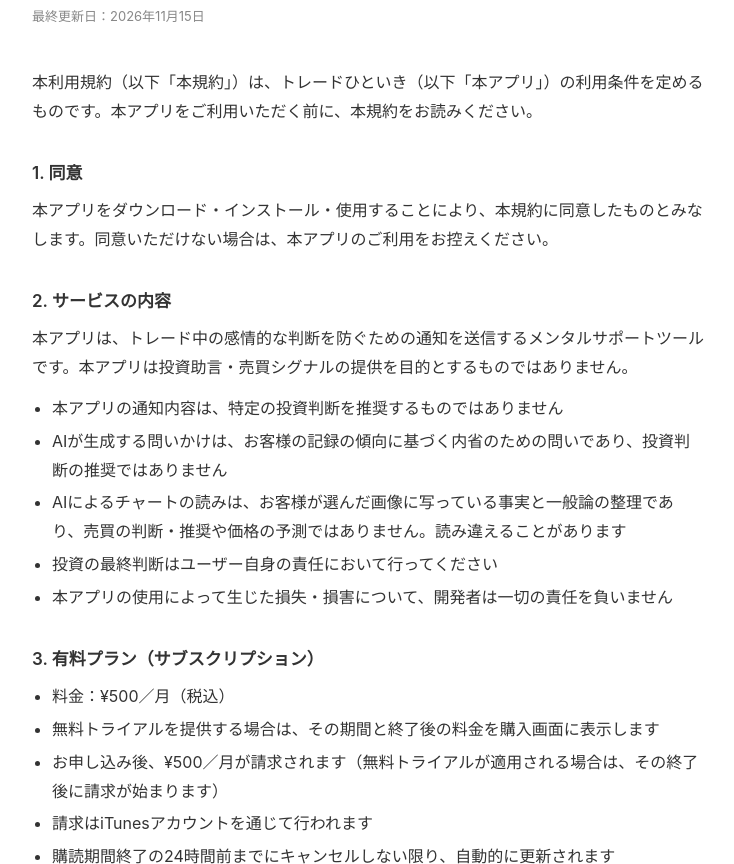
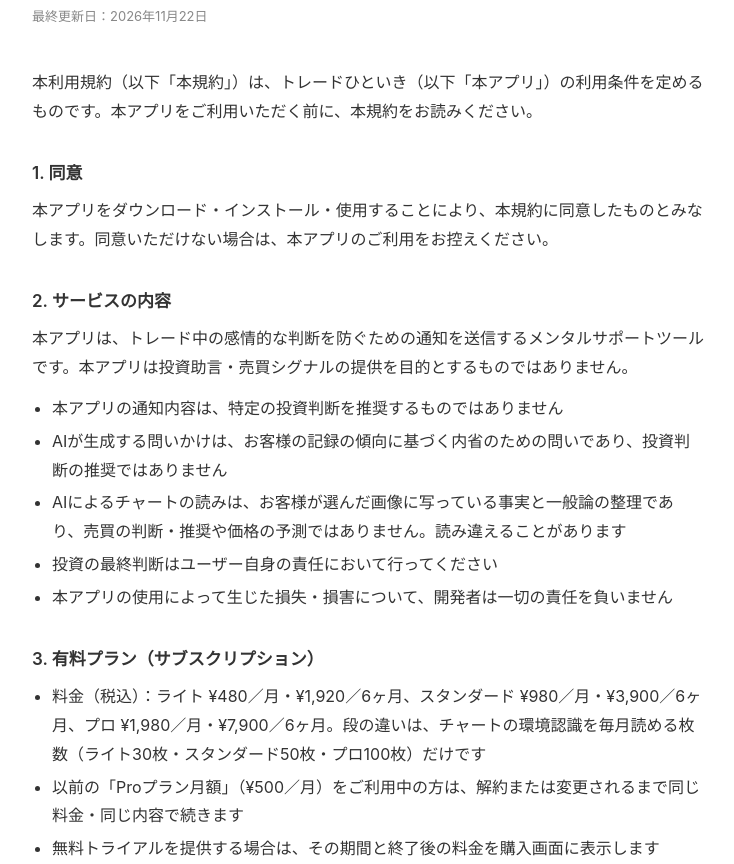
Before and after one commit to seiya-sugimoto/tradehitoiki-site, a plain HTML site: page terms.html in a window 1280 px wide. Shown: the part 91-955 px from the top of the page, without its empty margins (272-1006 px from the left). Drawn offline with Linux system fonts and the light colour scheme.

Commit message:
docs: 料金を3段（ライト・スタンダード・プロ × 1ヶ月・6ヶ月）に、環境認識の回数を段ごとに
Co-Authored-By: Claude Opus 5.5 <noreply@anthropic.com>

```diff
--- a/terms.html
+++ b/terms.html
@@ -28,7 +28,7 @@
 <body>
 
   <h1>利用規約</h1>
-  <p class="meta">最終更新日：2026年11月15日</p>
+  <p class="meta">最終更新日：2026年11月22日</p>
 
   <p>本利用規約（以下「本規約」）は、トレードひといき（以下「本アプリ」）の利用条件を定めるものです。本アプリをご利用いただく前に、本規約をお読みください。</p>
 
@@ -47,9 +47,10 @@
 
   <h2>3. 有料プラン（サブスクリプション）</h2>
   <ul>
-    <li>料金：¥500／月（税込）</li>
+    <li>料金（税込）：ライト ¥480／月・¥1,920／6ヶ月、スタンダード ¥980／月・¥3,900／6ヶ月、プロ ¥1,980／月・¥7,900／6ヶ月。段の違いは、チャートの環境認識を毎月読める枚数（ライト30枚・スタンダード50枚・プロ100枚）だけです</li>
+    <li>以前の「Proプラン月額」（¥500／月）をご利用中の方は、解約または変更されるまで同じ料金・同じ内容で続きます</li>
     <li>無料トライアルを提供する場合は、その期間と終了後の料金を購入画面に表示します</li>
-    <li>お申し込み後、¥500／月が請求されます（無料トライアルが適用される場合は、その終了後に請求が始まります）</li>
+    <li>お申し込み後、選んだプランの料金が1ヶ月または6ヶ月ごとに請求されます（無料トライアルが適用される場合は、その終了後に請求が始まります）</li>
     <li>請求はiTunesアカウントを通じて行われます</li>
     <li>購読期間終了の24時間前までにキャンセルしない限り、自動的に更新されます</li>
     <li>解約は、iPhoneの「設定」→ Apple ID →「サブスクリプション」、またはアプリ内の「設定」→「サブスクリプションを管理」から行えます</li>
```
Also changed, not shown: support.html (+1 -1 lines).
